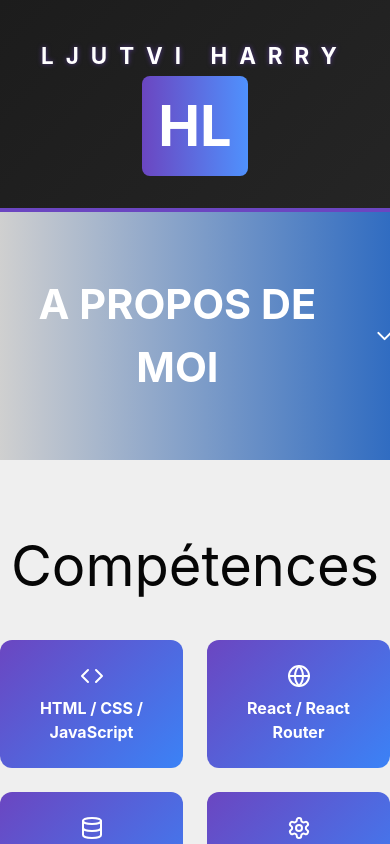
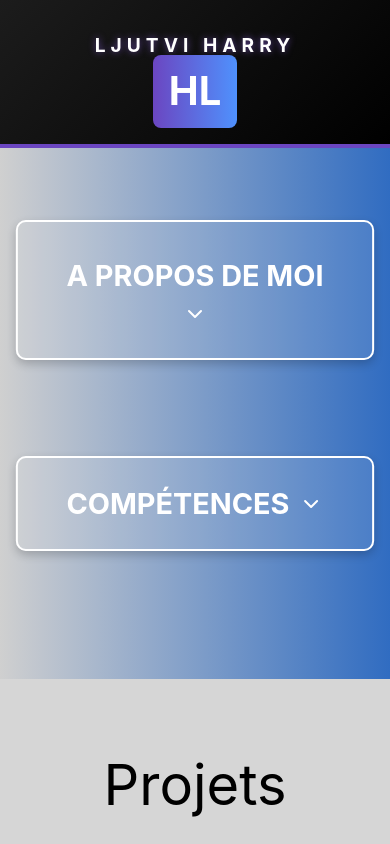
Before and after one commit to ljutvi31/Portfolio_p8, a React (Vite) app: page / in a window 390 px wide. Shown: the top 844 px of the page. Built offline with nearby package versions, Linux system fonts and the light colour scheme.

Commit message:
css updated, Skills, Hero same visual and animation added for project h3

```diff
--- a/src/components/Contact.css
+++ b/src/components/Contact.css
@@ -30,7 +30,6 @@
   font-size: 1.3rem;
   font-weight: bold;
   color: #6b46c1;
-  text-decoration: none;
 }
 
 .contact-email:hover {
--- a/src/components/Header.css
+++ b/src/components/Header.css
@@ -1,6 +1,6 @@
 /* HEADER */
 .header {
-  background: linear-gradient(135deg, #1c1c1c, #252525); /* Dégradé sombre */
+  background: linear-gradient(135deg, #1c1c1c, #000000); /* Dégradé sombre */
   color: white;
   text-align: center;
   padding: 2rem 1rem;
@@ -19,11 +19,12 @@
 
 /* TITRE HEADER */
 .header-title {
-  font-size: 1.4rem;
+  font-size: 1.8rem;
   font-weight: bold;
   letter-spacing: 12px;
   opacity: 0;
   animation: fadeIn 1.5s forwards, textGlow 2s infinite alternate, floatEffect 4s infinite ease-in-out 2s;
+  text-align: center;
 }
 
 /* LOGO "HL" */
@@ -55,9 +56,56 @@
   100% { text-shadow: 0 0 5px #4c3385; }
 }
 
-/* ANIM FLOTTANTE */
+/* ANIM FLOTTANTE - ADAPTÉE POUR MOBILE ET TABLETTE */
 @keyframes floatEffect {
   0% { transform: translateY(0); }
-  50% { transform: translateY(145px); } /* Monte légèrement */
-  100% { transform: translateY(0); }  /* Redescend */
+  50% { transform: translateY(150px); } /* Réduction du mouvement */
+  100% { transform: translateY(0); }
 }
+
+/* 🎯 RESPONSIVE DESIGN */
+@media (max-width: 1024px) { /* TABLETTES */
+  .header {
+    padding: 1.5rem;
+  }
+
+  .header-title {
+    font-size: 1.5rem;
+    letter-spacing: 8px;
+  }
+
+  .logo {
+    font-size: 3rem;
+  }
+
+  /* Limiter encore plus la descente de l’animation */
+  @keyframes floatEffect {
+    0% { transform: translateY(0); }
+    50% { transform: translateY(130px); } /* Réduction pour tablettes */
+    100% { transform: translateY(0); }
+  }
+}
+
+@media (max-width: 768px) { /* SMARTPHONES */
+  .header {
+    padding: 1rem;
+  }
+
+  .header-title {
+    font-size: 1.2rem;
+    letter-spacing: 5px;
+    text-align: center;
+  }
+
+  .logo {
+    font-size: 2.5rem;
+    padding: 0.4rem 1rem;
+  }
+
+  /* Encore moins de mouvement sur mobile */
+  @keyframes floatEffect {
+    0% { transform: translateY(0); }
+    50% { transform: translateY(105px); } /* Limité au strict minimum */
+    100% { transform: translateY(0); }
+  }
+}
--- a/src/components/Hero.css
+++ b/src/components/Hero.css
@@ -5,32 +5,40 @@
   text-align: center;
 }
 
-/* Titre cliquable */
+/* TITRE "A PROPOS DE MOI" */
 .hero-title {
-  font-size: 2.5rem;
-  font-weight: bold;
-  color: white;
-  cursor: pointer;
-  transition: color 0.3s ease-in-out, transform 0.2s ease-in-out;
   display: flex;
   align-items: center;
   justify-content: center;
+  cursor: pointer;
   gap: 10px;
-  animation: pulse 1.5s infinite;
+  font-size: 2.5rem;
+  font-weight: bold;
+  transition: color 0.3s ease-in-out, transform 0.2s ease-in-out;
+  animation: pulse 1.8s infinite ease-in-out;
+
+  /* Style inspiré de .skills-title */
+  margin-top: 2rem;
+  padding: 2.5rem 4%;
+  border: 2px solid #ffffff;
+  border-radius: 10px;
+  background: rgba(255, 255, 255, 0.1);
+  box-shadow: 0px 4px 10px rgba(0, 0, 0, 0.2);
 }
 
+/* Effet hover */
 .hero-title:hover {
   color: #6b46c1;
   transform: scale(1.05);
 }
 
-/* Container icône */
+/* CHEVRON ANIMÉ */
 .arrow-container {
-  display: inline-flex;
-  transition: transform 0.3s ease-in-out;
+  display: flex;
+  align-items: center;
+  transition: transform 0.3s ease;
 }
 
-/* Rotation de la flèche */
 .rotate .arrow-icon {
   transform: rotate(180deg);
 }
@@ -60,14 +68,15 @@
 .hero p {
   font-size: 1.25rem;
   color: #f3f4f6;
-  margin: 1rem 0;
+  margin: 1rem auto;
+  max-width: 800px;
 }
 
 /* Liens */
 .hero-links {
   display: flex;
   justify-content: center;
-  gap: 5rem;
+  gap: 2rem;
   margin-top: 2rem;
 }
 
@@ -106,9 +115,61 @@
   background-color: #2a6dc4;
 }
 
-/* ANIMATION PULSE POUR LE TITRE */
-@keyframes pulse {
-  0% { transform: scale(1); }
-  50% { transform: scale(1.05); }
-  100% { transform: scale(1); }
+/* 📱 RESPONSIVE DESIGN 📱 */
+@media (max-width: 1024px) { /* TABLETTES */
+  .hero {
+    padding: 3rem 1rem;
+  }
+
+  .hero-title {
+    font-size: 2rem;
+    padding: 2rem 6%;
+  }
+
+  .hero p {
+    font-size: 1.1rem;
+    padding: 0 1.5rem;
+  }
+
+  .hero-links {
+    flex-direction: column;
+    gap: 1rem;
+  }
+
+  .btn {
+    width: 100%;
+    justify-content: center;
+  }
 }
+
+@media (max-width: 768px) { /* SMARTPHONES */
+  .hero {
+    padding: 2.5rem 1rem;
+  }
+
+  .hero-title {
+    font-size: 1.8rem;
+    flex-direction: column;
+    gap: 5px;
+  }
+
+  .hero h3 {
+    font-size: 1.5rem;
+  }
+
+  .hero p {
+    font-size: 1rem;
+    padding: 0 1rem;
+  }
+
+  .hero-links {
+    flex-direction: column;
+    gap: 1rem;
+  }
+
+  .btn {
+    width: 90%;
+    justify-content: center;
+    padding: 0.6rem 1rem;
+  }
+}
--- a/src/components/ProjectCard.css
+++ /dev/null
@@ -1,3 +0,0 @@
-.project-card {
-    @apply bg-gray-800 p-4 rounded-lg shadow-md;
-  }
--- a/src/components/Projects.css
+++ b/src/components/Projects.css
@@ -41,6 +41,29 @@
 .project-card h3 {
   font-size: 2rem;
   margin-bottom: 2rem;
+  color: #5b20a3;
+
+  /* Bordure blanche avec coins arrondis */
+  border: 2px solid white;
+  border-radius: 10px;
+  padding: 10px 15px;
+  display: inline-block;
+
+  /* Animation pulsation */
+  animation: pulse-border 1.8s infinite ease-in-out;
+}
+
+/* Animation de pulsation */
+@keyframes pulse-border {
+  0% {
+    box-shadow: 0 0 5px rgba(255, 255, 255, 0.4);
+  }
+  50% {
+    box-shadow: 0 0 15px rgba(255, 255, 255, 0.6);
+  }
+  100% {
+    box-shadow: 0 0 5px rgba(255, 255, 255, 0.4);
+  }
 }
 
 /* Description */
--- a/src/components/Skills.css
+++ b/src/components/Skills.css
@@ -1,32 +1,93 @@
+/* SECTION COMPÉTENCES */
 .skills {
+  background: linear-gradient(to right, rgb(255 255 255 / 80%), rgba(53, 122, 220, 0.868));
+  padding: 4rem 2rem;
   text-align: center;
-  background: rgba(255, 255, 255, 0.934);
-  padding: 4rem 0;
 }
 
-.skills h2 {
-  font-size: 3.5rem;
-  color: #060606;
-  margin-bottom: 2rem;
+/* ANIMATION PULSE POUR COMPÉTENCES */
+@keyframes pulse {
+  0% {
+    transform: scale(1);
+  }
+  50% {
+    transform: scale(1.05);
+  }
+  100% {
+    transform: scale(1);
+  }
 }
 
-/* Grille des compétences */
-.skills-container {
-  display: grid;
-  grid-template-columns: repeat(auto-fit, minmax(180px, 1fr));
-  gap: 1.5rem;
-  max-width: 900px;
-  margin: 0 auto;
+/* TITRE COMPÉTENCES */
+.skills-title {
+  display: flex;
+  align-items: center;
+  justify-content: center;
+  cursor: pointer;
+  gap: 10px;
+  font-size: 2.2rem;
+  font-weight: bold;
+  transition: color 0.3s ease;
+  animation: pulse 1.8s infinite ease-in-out;
+
+  /* Dégradé et style */
+  margin-top: 2rem;
+  padding: 2.5rem 4%;
+  border: 2px solid #ffffff;
+  border-radius: 10px;
+  background: rgba(255, 255, 255, 0.1);
+  box-shadow: 0px 4px 10px rgba(0, 0, 0, 0.2);
 }
 
-/* Cartes de compétence */
+/* Changement de couleur au survol */
+.skills-title:hover {
+  color: #6b46c1;
+}
+
+/* CHEVRON ANIMÉ */
+.arrow-container {
+  display: flex;
+  align-items: center;
+  transition: transform 0.3s ease;
+}
+
+.rotate {
+  transform: rotate(180deg);
+}
+
+/* CONTENU AVEC ANIMATION FADE-IN */
+.skills-content {
+  opacity: 0;
+  transform: translateY(-10px);
+  max-height: 0;
+  overflow: hidden;
+  transition: max-height 0.5s ease-out, opacity 0.5s ease-in-out, transform 0.5s ease-out;
+}
+
+.fade-in {
+  opacity: 1;
+  transform: translateY(0);
+  max-height: 600px; /* Ajuste cette valeur selon le contenu */
+}
+
+/* GRILLE DES COMPÉTENCES (Responsive) */
+.skills-grid {
+  display: grid;
+  grid-template-columns: repeat(auto-fit, minmax(200px, 1fr));
+  gap: 1.5rem;
+  max-width: 1000px;
+  margin: 1.5rem auto 0;
+  padding: 0 2rem;
+}
+
+/* CARTES DE COMPÉTENCES */
 .skill-card {
   background: linear-gradient(135deg, #6b46c1, #3b82f6);
   color: white;
-  padding: 1.5rem;
+  padding: 2rem;
   border-radius: 12px;
   text-align: center;
-  font-size: 1rem;
+  font-size: 1.2rem;
   font-weight: bold;
   transition: transform 0.3s ease, box-shadow 0.3s ease;
   display: flex;
@@ -35,14 +96,64 @@
   justify-content: center;
 }
 
-/* Icônes */
+/* ICÔNES DES COMPÉTENCES */
 .skill-icon {
-  font-size: 2rem;
-  margin-bottom: 0.5rem;
+  font-size: 3rem;
+  margin-bottom: 1rem;
+  transition: transform 0.3s ease;
 }
 
-/* Animation au survol */
+/* ANIMATION AU SURVOL */
 .skill-card:hover {
   transform: translateY(-5px);
-  box-shadow: 0px 5px 15px rgba(0, 0, 0, 0.2);
+  box-shadow: 0px 10px 25px rgba(0, 0, 0, 0.2);
 }
+
+.skill-card:hover .skill-icon {
+  transform: scale(1.2);
+}
+
+/* 📱 RESPONSIVE DESIGN 📱 */
+@media (max-width: 1024px) { /* TABLETTES */
+  .skills {
+    padding: 3rem 1.5rem;
+  }
+
+  .skills-title {
+    font-size: 2rem;
+    padding: 2rem;
+  }
+
+  .skills-grid {
+    grid-template-columns: repeat(auto-fit, minmax(180px, 1fr)); /* Réduit la largeur */
+    gap: 1rem;
+  }
+}
+
+@media (max-width: 768px) { /* SMARTPHONES */
+  .skills {
+    padding: 2.5rem 1rem;
+    padding-bottom: 8rem; /* Augmente l'espace pour éviter le débordement */
+  }
+
+  .skills-title {
+    font-size: 1.8rem;
+    padding: 1.5rem;
+    margin-top: 1rem;
+  }
+
+  .skills-grid {
+    grid-template-columns: repeat(auto-fit, minmax(160px, 1fr)); /* Plus petit pour mobile */
+    gap: 1rem;
+  }
+
+  .skill-card {
+    font-size: 1rem;
+    padding: 1.5rem;
+    min-height: 130px; /* Augmente la hauteur pour bien afficher tout le contenu */
+  }
+
+  .skill-icon {
+    font-size: 2.5rem;
+  }
+}
--- a/src/components/Skills.jsx
+++ b/src/components/Skills.jsx
@@ -1,5 +1,5 @@
-import React from "react";
-import { Code, Globe, Database, Settings, Search } from "lucide-react";
+import React, { useState } from "react";
+import { ChevronDown, Code, Globe, Database, Settings, Search } from "lucide-react";
 import "./Skills.css";
 
 const skills = [
@@ -11,16 +11,30 @@ const skills = [
 ];
 
 const Skills = () => {
+  const [isVisible, setIsVisible] = useState(false);
+
+  const toggleSkills = () => {
+    setIsVisible(!isVisible);
+  };
+
   return (
     <section className="skills">
-      <h2>Compétences</h2>
-      <div className="skills-container">
-        {skills.map((skill, index) => (
-          <div key={index} className="skill-card">
-            <span className="skill-icon">{skill.icon}</span>
-            <p>{skill.name}</p>
-          </div>
-        ))}
+      <h2 className="skills-title" onClick={toggleSkills}>
+        COMPÉTENCES{" "}
+        <span className={`arrow-container ${isVisible ? "rotate" : ""}`}>
+          <ChevronDown className="arrow-icon" />
+        </span>
+      </h2>
+
+      <div className={`skills-content ${isVisible ? "fade-in" : ""}`}>
+        <div className="skills-grid">
+          {skills.map((skill, index) => (
+            <div key={index} className="skill-card">
+              <div className="skill-icon">{skill.icon}</div>
+              <p className="skill-name">{skill.name}</p>
+            </div>
+          ))}
+        </div>
       </div>
     </section>
   );
--- a/src/index.css
+++ b/src/index.css
@@ -9,7 +9,9 @@ html, body, #root {
   background-color: #121212;
   color: white;
   font-family: "Inter", sans-serif;
-}
+    overflow-x: hidden;
+  }
+
 
 /* Style des titres */
 h1, h2, h3 {
```
